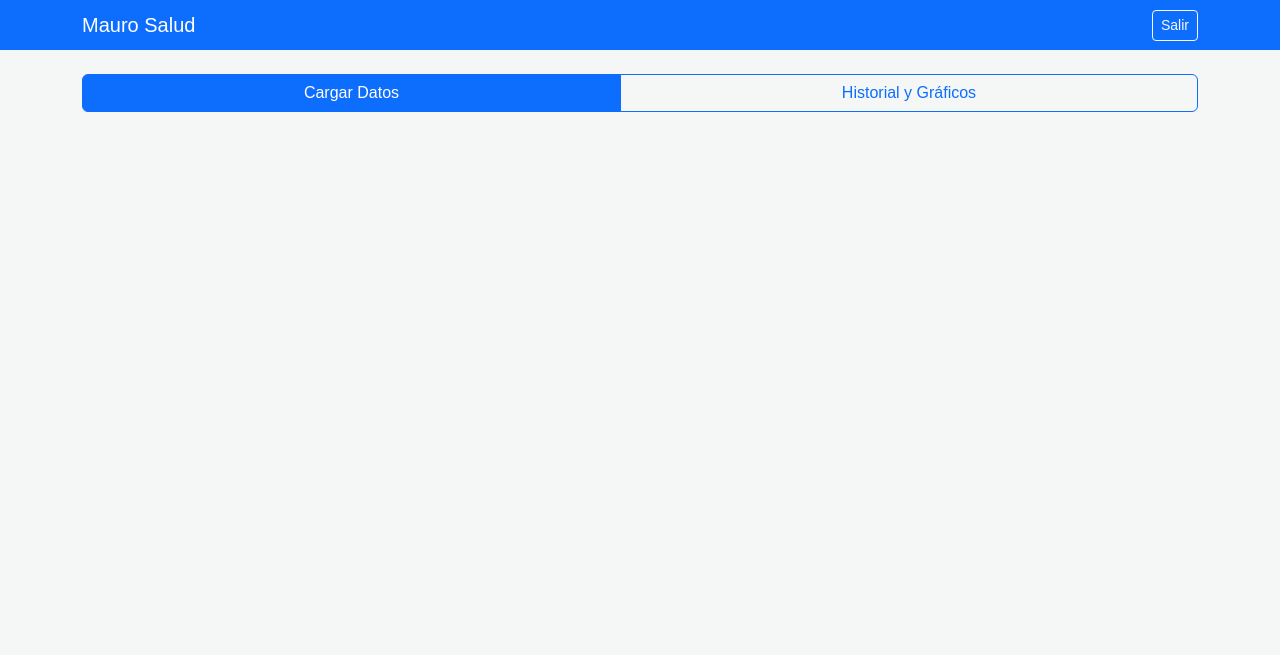
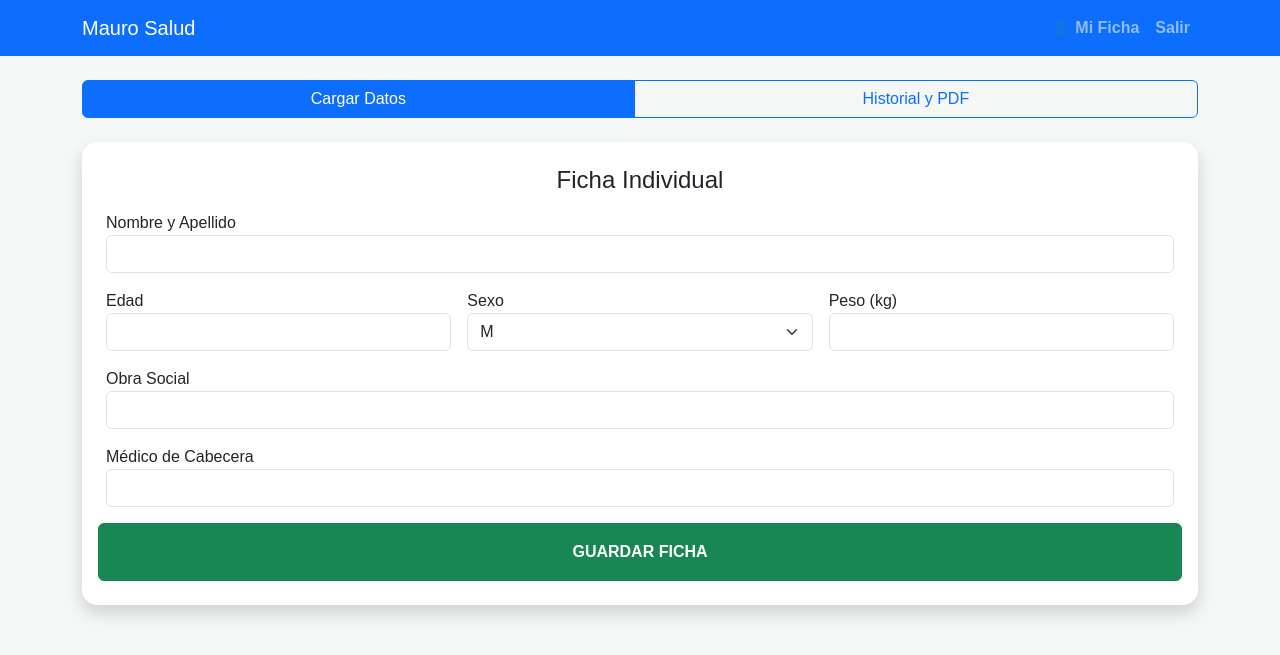
Before and after one commit to Pastormerlo/control-drenaje, a Flask app: page /perfil in a window 1280 px wide. Shown: the top 655 px of the page. Run offline with Flask 3, Linux system fonts and the light colour scheme; a user stored in the database is signed in; data that the repository does not hold is empty; some libraries are stand-ins or nearby versions.

Commit message:
Add files via upload

```diff
--- a/templates/index.html
+++ b/templates/index.html
@@ -4,7 +4,6 @@
     <meta charset="UTF-8">
     <meta name="viewport" content="width=device-width, initial-scale=1.0">
     <title>Salud - Mauro</title>
-    <link rel="manifest" href="/static/manifest.json">
     <link href="https://cdn.jsdelivr.net/npm/bootstrap@5.3.0/dist/css/bootstrap.min.css" rel="stylesheet">
     <script src="https://cdn.jsdelivr.net/npm/bootstrap@5.3.0/dist/js/bootstrap.bundle.min.js"></script>
     <script src="https://cdn.jsdelivr.net/npm/chart.js"></script>
@@ -12,58 +11,77 @@
         body { background-color: #f4f7f6; font-family: sans-serif; }
         .card { border-radius: 15px; box-shadow: 0 4px 8px rgba(0,0,0,0.1); margin-bottom: 20px; border:none; }
         .seccion-oculta { display: none; }
-        .btn-reporte { font-weight: bold; border-radius: 10px; padding: 12px; }
-        canvas { max-height: 230px; width: 100% !important; }
+        canvas { max-height: 220px; width: 100% !important; }
+        .nav-link { font-weight: bold; }
     </style>
 </head>
 <body>
 
-<nav class="navbar navbar-dark bg-primary mb-4">
+<nav class="navbar navbar-expand-lg navbar-dark bg-primary mb-4">
     <div class="container">
-        <span class="navbar-brand mb-0 h1">Mauro Salud</span>
-        <a href="{{ url_for('logout') }}" class="btn btn-outline-light btn-sm">Salir</a>
+        <span class="navbar-brand">Mauro Salud</span>
+        <button class="navbar-toggler" type="button" data-bs-toggle="collapse" data-bs-target="#navbarNav">
+            <span class="navbar-toggler-icon"></span>
+        </button>
+        <div class="collapse navbar-collapse" id="navbarNav">
+            <ul class="navbar-nav ms-auto">
+                <li class="nav-item"><a class="nav-link" href="{{ url_for('editar_perfil') }}">👤 Mi Ficha</a></li>
+                <li class="nav-item"><a class="nav-link" href="{{ url_for('logout') }}">Salir</a></li>
+            </ul>
+        </div>
     </div>
 </nav>
 
 <div class="container">
     <div class="btn-group w-100 mb-4">
         <a href="{{ url_for('cargar_registro') }}" class="btn btn-primary">Cargar Datos</a>
-        <a href="{{ url_for('ver_registros') }}" class="btn btn-outline-primary">Historial y Gráficos</a>
+        <a href="{{ url_for('ver_registros') }}" class="btn btn-outline-primary">Historial y PDF</a>
     </div>
 
+    {% if modo == 'perfil' %}
+    <div class="card p-4 shadow">
+        <h4 class="text-center mb-3">Ficha Individual</h4>
+        <form action="{{ url_for('editar_perfil') }}" method="POST">
+            <div class="row g-3">
+                <div class="col-12"><label>Nombre y Apellido</label><input type="text" name="nombre" class="form-control" value="{{perfil.nombre_apellido or ''}}" required></div>
+                <div class="col-4"><label>Edad</label><input type="number" name="edad" class="form-control" value="{{perfil.edad or ''}}"></div>
+                <div class="col-4"><label>Sexo</label><select name="sexo" class="form-select"><option value="M" {% if perfil.sexo=='M' %}selected{% endif %}>M</option><option value="F" {% if perfil.sexo=='F' %}selected{% endif %}>F</option></select></div>
+                <div class="col-4"><label>Peso (kg)</label><input type="number" step="0.1" name="peso" class="form-control" value="{{perfil.peso or ''}}"></div>
+                <div class="col-12"><label>Obra Social</label><input type="text" name="obra_social" class="form-control" value="{{perfil.obra_social or ''}}"></div>
+                <div class="col-12"><label>Médico de Cabecera</label><input type="text" name="medico" class="form-control" value="{{perfil.nombre_medico or ''}}"></div>
+                <button type="submit" class="btn btn-success w-100 mt-3 p-3 fw-bold">GUARDAR FICHA</button>
+            </div>
+        </form>
+    </div>
+    {% endif %}
+
     {% if modo == 'cargar' %}
-    <div class="card p-4 shadow">
+    <div class="card p-4">
         <h4 class="text-center mb-3">Nuevo Registro</h4>
         {% if success %}<div class="alert alert-success">{{ success }}</div>{% endif %}
         <form action="{{ url_for('cargar_registro') }}" method="POST">
             <div class="row g-3">
                 <div class="col-6"><label>Fecha</label><input type="date" name="fecha" class="form-control" required id="f_input"></div>
                 <div class="col-6"><label>Hora</label><input type="time" name="hora" class="form-control" required id="h_input"></div>
-
                 <div class="col-12">
-                    <label>¿Qué vas a medir?</label>
                     <select class="form-select form-select-lg" id="tipo_registro" name="tipo_registro" onchange="mostrarCampos()">
                         <option value="drenaje">💧 Drenaje</option>
-                        <option value="presion">❤️ Presión Arterial</option>
+                        <option value="presion">❤️ Presión</option>
                         <option value="glucosa">🩸 Glucosa</option>
                     </select>
                 </div>
-
                 <div id="campos_drenaje" class="row g-2 mt-1">
-                    <div class="col-6"><label>Izq (ml)</label><input type="number" step="0.1" name="cantidad_izq" class="form-control"></div>
-                    <div class="col-6"><label>Der (ml)</label><input type="number" step="0.1" name="cantidad_der" class="form-control"></div>
+                    <div class="col-6"><input type="number" step="0.1" name="cantidad_izq" class="form-control" placeholder="Izq (ml)"></div>
+                    <div class="col-6"><input type="number" step="0.1" name="cantidad_der" class="form-control" placeholder="Der (ml)"></div>
                 </div>
-
                 <div id="campos_presion" class="row g-2 mt-1 seccion-oculta">
-                    <div class="col-4"><label>Alta</label><input type="number" name="presion_alta" class="form-control"></div>
-                    <div class="col-4"><label>Baja</label><input type="number" name="presion_baja" class="form-control"></div>
-                    <div class="col-4"><label>Pulso</label><input type="number" name="pulso" class="form-control"></div>
+                    <div class="col-4"><input type="number" name="presion_alta" class="form-control" placeholder="Alta"></div>
+                    <div class="col-4"><input type="number" name="presion_baja" class="form-control" placeholder="Baja"></div>
+                    <div class="col-4"><input type="number" name="pulso" class="form-control" placeholder="Pulso"></div>
                 </div>
-
                 <div id="campos_glucosa" class="row g-2 mt-1 seccion-oculta">
-                    <div class="col-12"><label>Glucosa (mg/dL)</label><input type="number" name="glucosa" class="form-control"></div>
+                    <div class="col-12"><input type="number" name="glucosa" class="form-control" placeholder="Glucosa (mg/dL)"></div>
                 </div>
-
                 <div class="col-12"><label>Observaciones</label><textarea name="observaciones" class="form-control" rows="2"></textarea></div>
                 <button type="submit" class="btn btn-success w-100 p-3 fw-bold mt-3">GUARDAR REGISTRO</button>
             </div>
@@ -79,18 +97,18 @@
     <div class="card p-3 text-center border-primary shadow-sm mb-4">
         <h6 class="mb-3 text-primary">📄 Descargar Reporte PDF</h6>
         <div class="row g-2">
-            <div class="col-4"><button onclick="abrirOpciones(7)" class="btn btn-primary w-100 btn-reporte btn-sm">7 días</button></div>
-            <div class="col-4"><button onclick="abrirOpciones(15)" class="btn btn-primary w-100 btn-reporte btn-sm">15 días</button></div>
-            <div class="col-4"><button onclick="abrirOpciones(30)" class="btn btn-primary w-100 btn-reporte btn-sm">30 días</button></div>
+            <div class="col-4"><button onclick="abrirOpciones(7)" class="btn btn-primary w-100 btn-sm">7 días</button></div>
+            <div class="col-4"><button onclick="abrirOpciones(15)" class="btn btn-primary w-100 btn-sm">15 días</button></div>
+            <div class="col-4"><button onclick="abrirOpciones(30)" class="btn btn-primary w-100 btn-sm">30 días</button></div>
         </div>
     </div>
 
-    <div class="card p-2 mb-3"><h6 class="text-center text-primary small">Drenaje (ml)</h6><canvas id="chartDrenaje"></canvas></div>
-    <div class="card p-2 mb-3"><h6 class="text-center text-danger small">Presión Arterial</h6><canvas id="chartPresion"></canvas></div>
-    <div class="card p-2 mb-3"><h6 class="text-center text-success small">Glucosa (mg/dL)</h6><canvas id="chartGlucosa"></canvas></div>
+    <div class="card p-2 mb-3"><canvas id="chartDrenaje"></canvas></div>
+    <div class="card p-2 mb-3"><canvas id="chartPresion"></canvas></div>
+    <div class="card p-2 mb-3"><canvas id="chartGlucosa"></canvas></div>
 
-    <div class="table-responsive mt-4">
-        <table class="table table-sm table-hover bg-white rounded shadow-sm">
+    <div class="table-responsive">
+        <table class="table table-sm table-hover bg-white rounded">
             <thead class="table-dark"><tr><th>Fecha</th><th>Dato</th><th></th></tr></thead>
             <tbody>
                 {% for r in registros %}
@@ -111,10 +129,7 @@
     <div class="modal fade" id="modalPDF" tabindex="-1" aria-hidden="true">
       <div class="modal-dialog modal-dialog-centered">
         <div class="modal-content">
-          <div class="modal-header">
-            <h5 class="modal-title">Reporte <span id="dias_span"></span> días</h5>
-            <button type="button" class="btn-close" data-bs-dismiss="modal"></button>
-          </div>
+          <div class="modal-header"><h5 class="modal-title">Reporte PDF</h5><button type="button" class="btn-close" data-bs-dismiss="modal"></button></div>
           <div class="modal-body p-4">
             <button onclick="generar('todos')" class="btn btn-outline-dark w-100 mb-2 p-3 text-start">📊 Todo</button>
             <button onclick="generar('drenaje')" class="btn btn-outline-primary w-100 mb-2 p-3 text-start">💧 Solo Drenaje</button>
@@ -128,26 +143,19 @@
     <script>
         let diasSeleccionados = 7;
         const modal = new bootstrap.Modal(document.getElementById('modalPDF'));
-        function abrirOpciones(dias) {
-            diasSeleccionados = dias;
-            document.getElementById('dias_span').innerText = dias;
-            modal.show();
-        }
-        function generar(tipo) {
-            window.location.href = `/reporte-pdf?dias=${diasSeleccionados}&tipo=${tipo}`;
-            modal.hide();
-        }
+        function abrirOpciones(dias) { diasSeleccionados = dias; modal.show(); }
+        function generar(tipo) { window.location.href = `/reporte-pdf?dias=${diasSeleccionados}&tipo=${tipo}`; modal.hide(); }
 
-        // Lógica de Gráficos corregida
+        const opt = { responsive: true, maintainAspectRatio: false };
         new Chart(document.getElementById('chartDrenaje'), {
             type: 'line',
             data: {
                 labels: [{% for r in registros|reverse %}{% if r.tipo == 'drenaje' %}"{{r.fecha}}",{% endif %}{% endfor %}],
                 datasets: [
-                    { label: 'Izq', data: [{% for r in registros|reverse %}{% if r.tipo == 'drenaje' %}{{r.cant_izq or 0}},{% endif %}{% endfor %}], borderColor: '#0d6efd', tension: 0.3 },
-                    { label: 'Der', data: [{% for r in registros|reverse %}{% if r.tipo == 'drenaje' %}{{r.cant_der or 0}},{% endif %}{% endfor %}], borderColor: '#6c757d', tension: 0.3 }
+                    { label: 'Izq', data: [{% for r in registros|reverse %}{% if r.tipo == 'drenaje' %}{{r.cant_izq or 0}},{% endif %}{% endfor %}], borderColor: '#0d6efd' },
+                    { label: 'Der', data: [{% for r in registros|reverse %}{% if r.tipo == 'drenaje' %}{{r.cant_der or 0}},{% endif %}{% endfor %}], borderColor: '#6c757d' }
                 ]
-            }
+            }, options: opt
         });
 
         new Chart(document.getElementById('chartPresion'), {
@@ -158,7 +166,7 @@
                     { label: 'Alta', data: [{% for r in registros|reverse %}{% if r.tipo == 'presion' %}{{r.presion_alta or 0}},{% endif %}{% endfor %}], borderColor: '#dc3545' },
                     { label: 'Baja', data: [{% for r in registros|reverse %}{% if r.tipo == 'presion' %}{{r.presion_baja or 0}},{% endif %}{% endfor %}], borderColor: '#0d6efd' }
                 ]
-            }
+            }, options: opt
         });
 
         new Chart(document.getElementById('chartGlucosa'), {
@@ -168,9 +176,9 @@
                 datasets: [{
                     label: 'mg/dL',
                     data: [{% for r in registros|reverse %}{% if r.tipo == 'glucosa' %}{{r.glucosa or 0}},{% endif %}{% endfor %}],
-                    borderColor: '#198754', fill: true, backgroundColor: 'rgba(25,135,84,0.1)'
+                    borderColor: '#198754'
                 }]
-            }
+            }, options: opt
         });
     </script>
     {% endif %}
```
